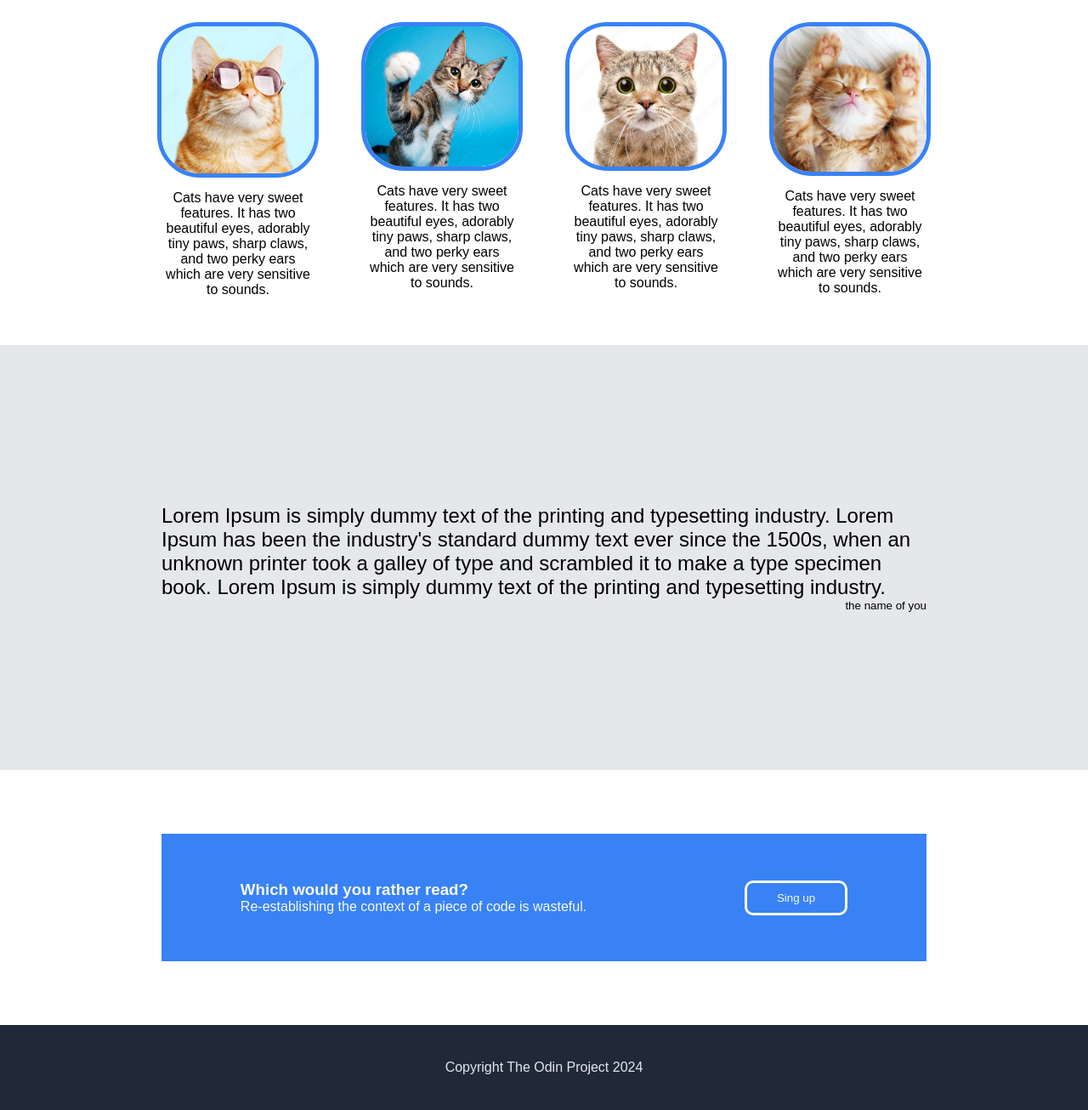
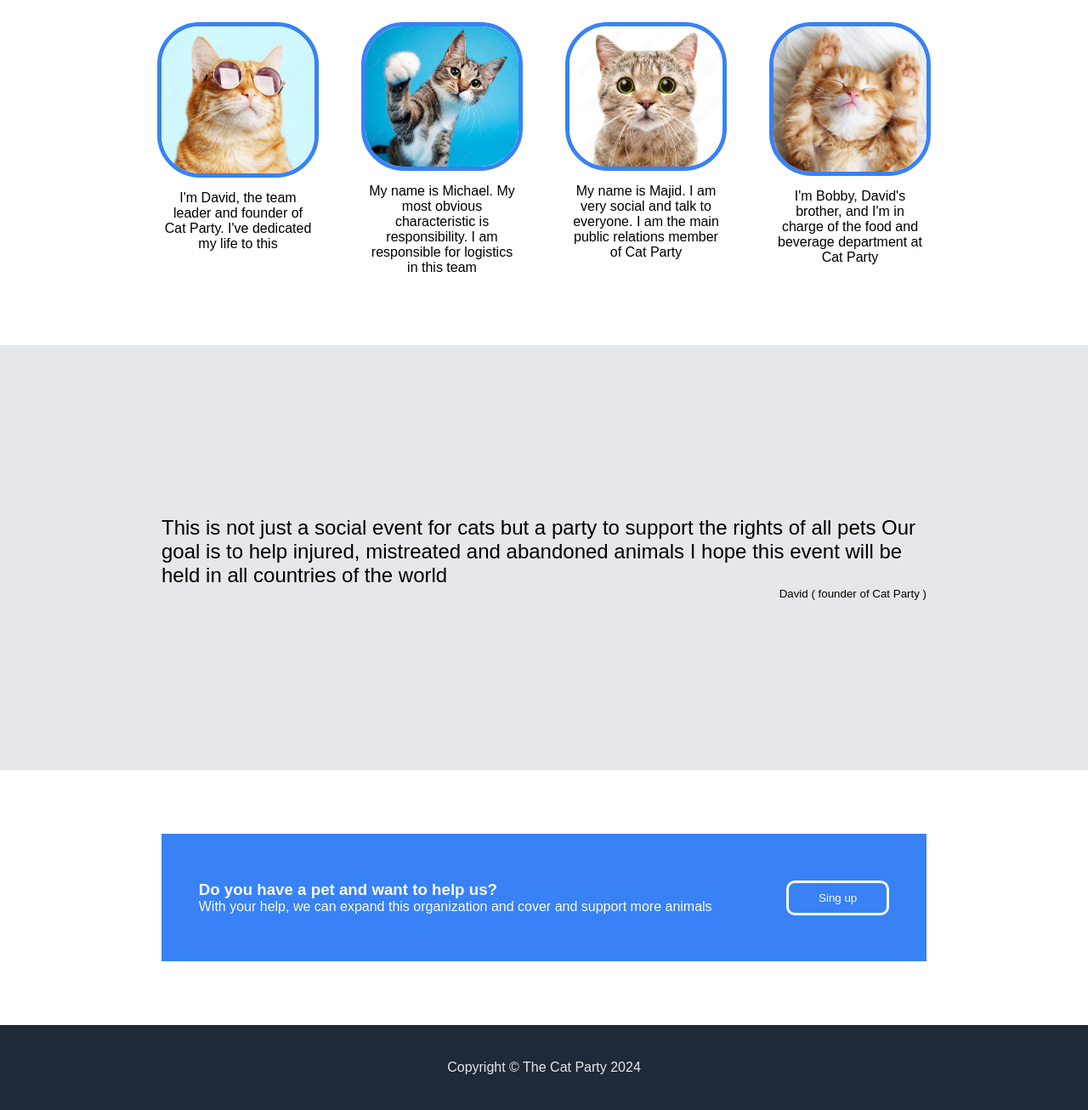
Before and after one commit to Far34n/simple-landing-page, a plain HTML site: page index.html in a window 1280 px wide. Shown: the part 594-1900 px from the top of the page at 85% size. Drawn offline with Linux system fonts and the light colour scheme.

Commit message:
the content of the page is updated and font size is changed

```diff
--- a/index.html
+++ b/index.html
@@ -23,10 +23,10 @@
             <div class="header-title">
                 <div class="sub-header-title">
                     <div class="title">
-                        <h2>The official website of the CAT PARTY</h2>
+                        <h2>The official website of the Cat Party</h2>
                     </div>
                     <div class="describe">
-                        <p>a social event at which a group of people  meet to talk,
+                        <p>a social event at which a group of cat  meet to talk,
                             eat, drink, dance, etc.</p>
                     </div>
                     <button>Sing up</button>
@@ -40,39 +40,34 @@
     <div class="body">
         <div class="body-container-first">
             <div class="title">
-                <h3>Members of the CAT PARTY :</h3>
+                <h3>Members of the Cat Party :</h3>
             </div>
             <div class="information">
                 <div class="info">
                     <img class="picture" src="./images/Screenshot 2024-01-27 214145.png" alt="">
                     <p class="describe" >
 
-                        Cats have very sweet features. It has two beautiful eyes, adorably tiny paws,
-                         sharp claws, and two perky ears which are very sensitive to sounds.
+                        I'm David, the team leader and founder of Cat Party. I've dedicated my life to this
                     </p>
                 </div>
                 <div class="info">
                     <img class="picture" src="./images/Screenshot 2024-01-27 214236.png" alt="">
                     <p class="describe" >
-
-                        Cats have very sweet features. It has two beautiful eyes, adorably tiny paws,
-                         sharp claws, and two perky ears which are very sensitive to sounds.
+                        My name is Michael. My most obvious characteristic is responsibility. I am responsible for logistics in this team
                     </p>
                 </div>
                 <div class="info">
                     <img class="picture" src="./images/Screenshot 2024-01-27 214324.png" alt="">
                     <p class="describe" >
 
-                        Cats have very sweet features. It has two beautiful eyes, adorably tiny paws,
-                         sharp claws, and two perky ears which are very sensitive to sounds.
+                        My name is Majid. I am very social and talk to everyone. I am the main public relations member of Cat Party
                     </p>
                 </div>
                 <div class="info">
                     <img class="picture" src="./images/Screenshot 2024-01-27 214406.png" alt="">
                     <p class="describe" >
 
-                        Cats have very sweet features. It has two beautiful eyes, adorably tiny paws,
-                         sharp claws, and two perky ears which are very sensitive to sounds.
+                        I'm Bobby, David's brother, and I'm in charge of the food and beverage department at Cat Party
                     </p>
                 </div>
 
@@ -81,13 +76,12 @@
         <div class="body-container-second">
             <div class="big-text">
                 <p>
-                    Lorem Ipsum is simply dummy text of the printing and typesetting industry.
-                    Lorem Ipsum has been the industry's standard dummy text ever since the 1500s,
-                    when an unknown printer took a galley of type and scrambled it to make a type specimen book.
-                    Lorem Ipsum is simply dummy text of the printing and typesetting industry.
+                    This is not just a social event for cats but a party to support the rights of all pets
+Our goal is to help injured, mistreated and abandoned animals
+I hope this event will be held in all countries of the world
                 </p>
                 <small class="small">
-                    the name of you
+                    David ( founder of Cat Party )
                 </small>
             </div>
 
@@ -95,15 +89,15 @@
         <div class="body-container-third">
             <div class="card">
                 <div class="card-describe">
-                    <h3>Which would you rather read?</h3>
-                    <p>Re-establishing the context of a piece of code is wasteful.</p>
+                    <h3>Do you have a pet and want to help us?</h3>
+                    <p>With your help, we can expand this organization and cover and support more animals</p>
                 </div>
                 <button>Sing up</button>
             </div>
 
         </div>
         <div class="footer">
-            <p>Copyright The Odin Project 2024</p>
+            <p>Copyright &#169;	 The Cat Party 2024</p>
         </div>
     </div>
 </body>
--- a/style.css
+++ b/style.css
@@ -27,6 +27,8 @@
 .header-logo h1 {
     height: 75px;
     color: #F9FAF8;
+    font-size: 30px;
+    font-weight: lighter;
 }
 .header-logo img {
     height: 75px;
```
